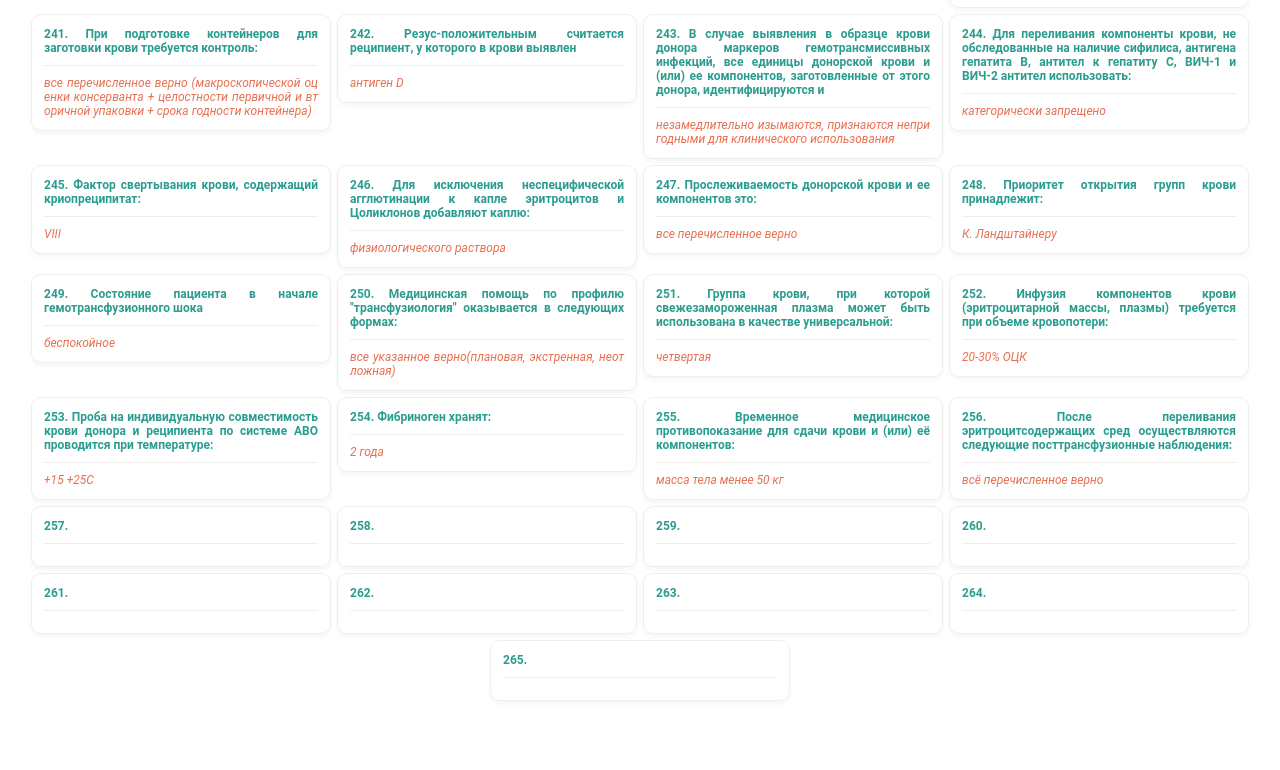
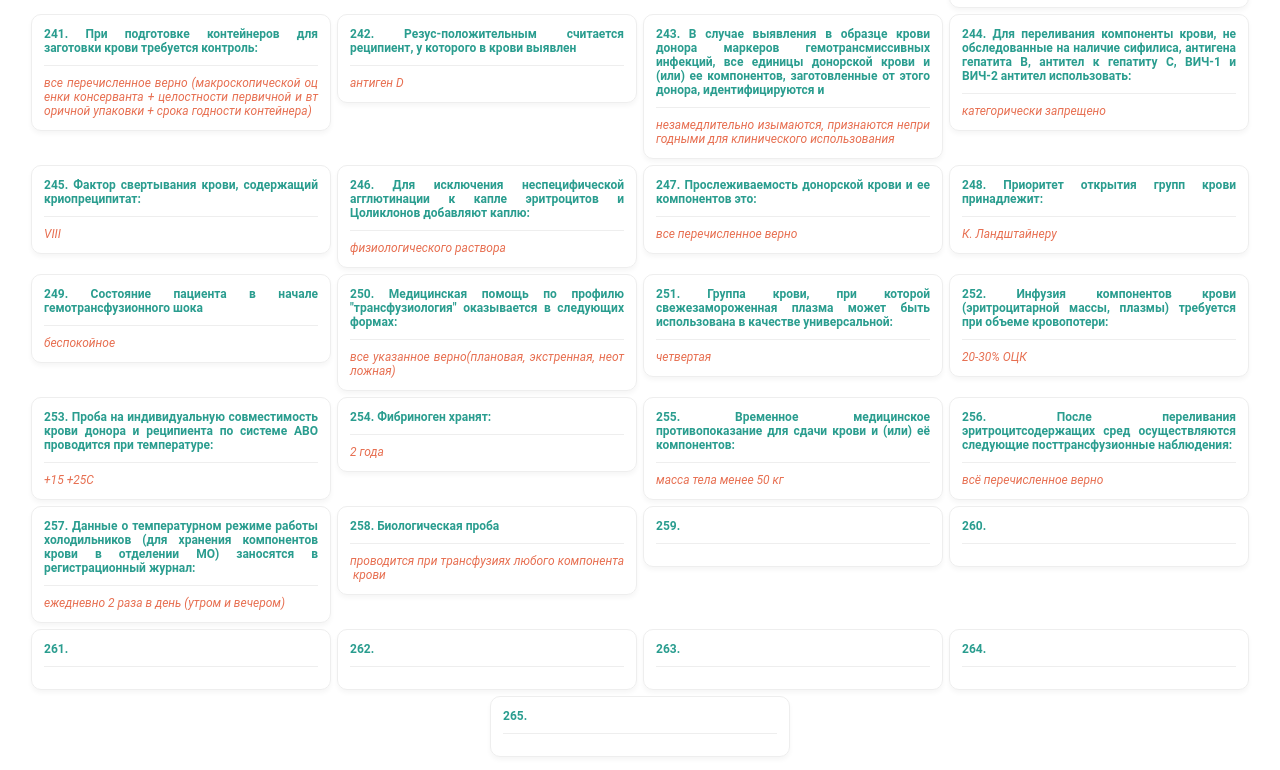
Before and after one commit to dfr8938/transfusio-app, a React (Create React App) app: page / in a window 1280 px wide. Shown: the part 8044-8814 px from the top of the page. Before the commit the page ends 8758 px from the top, so only its background shows below. Built offline with nearby package versions, Linux system fonts and the light colour scheme.

Commit message:
...added answers...

```diff
--- a/src/database/database.js
+++ b/src/database/database.js
@@ -1475,13 +1475,13 @@ const listAnswers = [
   },
   {
     id: 256,
-    question: "",
-    answer: "",
+    question: "Данные о температурном режиме работы холодильников (для хранения компонентов крови в отделении МО) заносятся в регистрационный журнал:",
+    answer: "ежедневно 2 раза в день (утром и вечером)",
   },
   {
     id: 257,
-    question: "",
-    answer: "",
+    question: "Биологическая проба",
+    answer: "проводится при трансфузиях любого компонента крови",
   },
   {
     id: 258,
```
